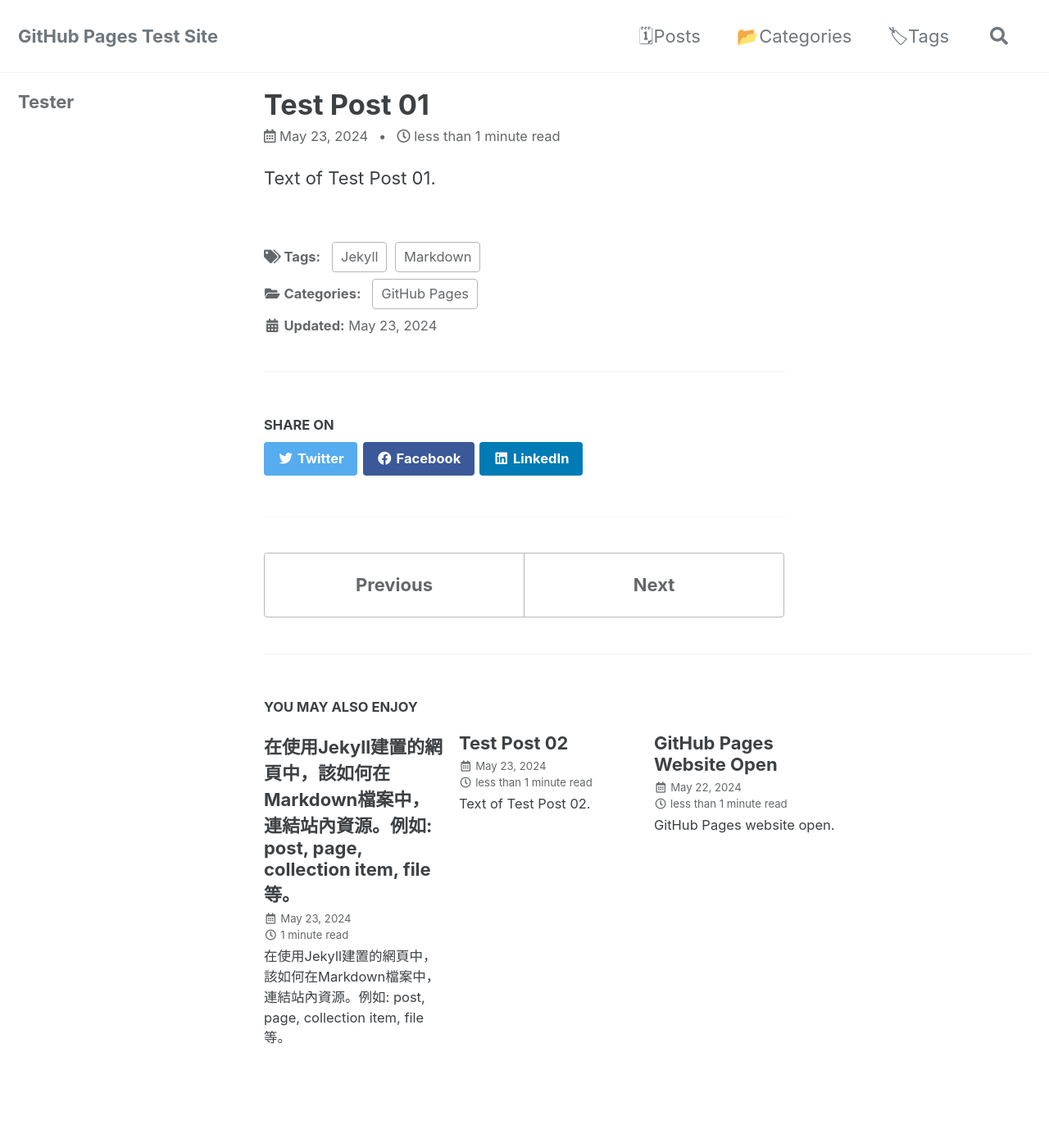
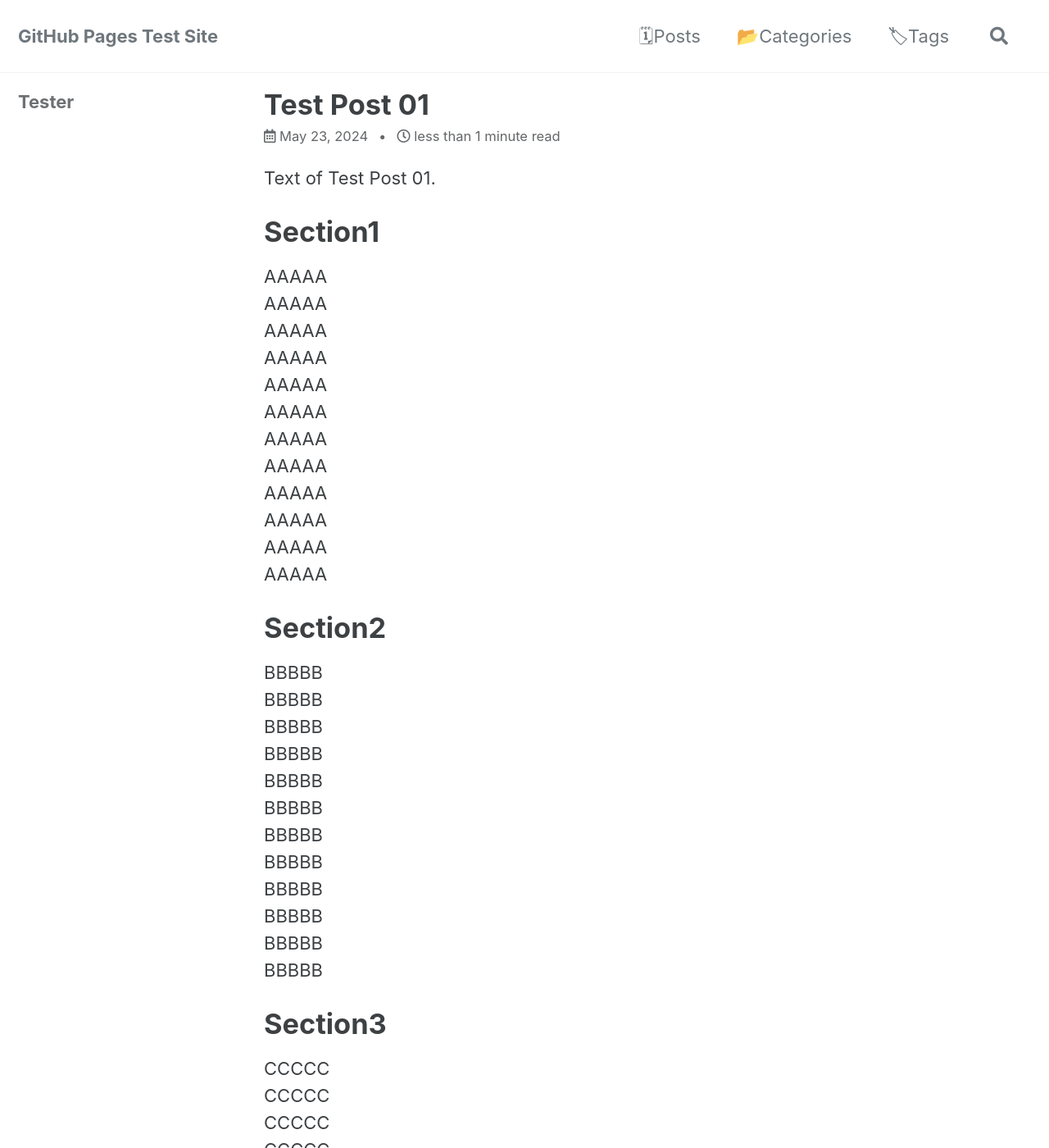
Before and after one commit to HsienChing/GitHubPageTest, a Jekyll site: the page built from _posts/2024-05-23-Test-Post-01.md, in a window 1280 px wide and 1400 px high. Shown: the whole window at 82% size. Built offline with Jekyll 4.4.1, drawn with Linux system fonts in a browser that asks for light colours; cached includes are drawn as plain includes; some of the changed text lies outside the part shown.

Commit message:
Update post

```diff
--- a/_posts/2024-05-23-Test-Post-01.md
+++ b/_posts/2024-05-23-Test-Post-01.md
@@ -9,3 +9,48 @@
 ---
 
 Text of Test Post 01.
+
+# Section1
+
+AAAAA
+AAAAA
+AAAAA
+AAAAA
+AAAAA
+AAAAA
+AAAAA
+AAAAA
+AAAAA
+AAAAA
+AAAAA
+AAAAA
+
+# Section2
+
+BBBBB
+BBBBB
+BBBBB
+BBBBB
+BBBBB
+BBBBB
+BBBBB
+BBBBB
+BBBBB
+BBBBB
+BBBBB
+BBBBB
+
+# Section3
+
+CCCCC
+CCCCC
+CCCCC
+CCCCC
+CCCCC
+CCCCC
+CCCCC
+CCCCC
+CCCCC
+CCCCC
+CCCCC
+CCCCC
```
Also changed, not shown: _posts/2024-05-23-Test-Post-03.md (+6 -1 lines).
